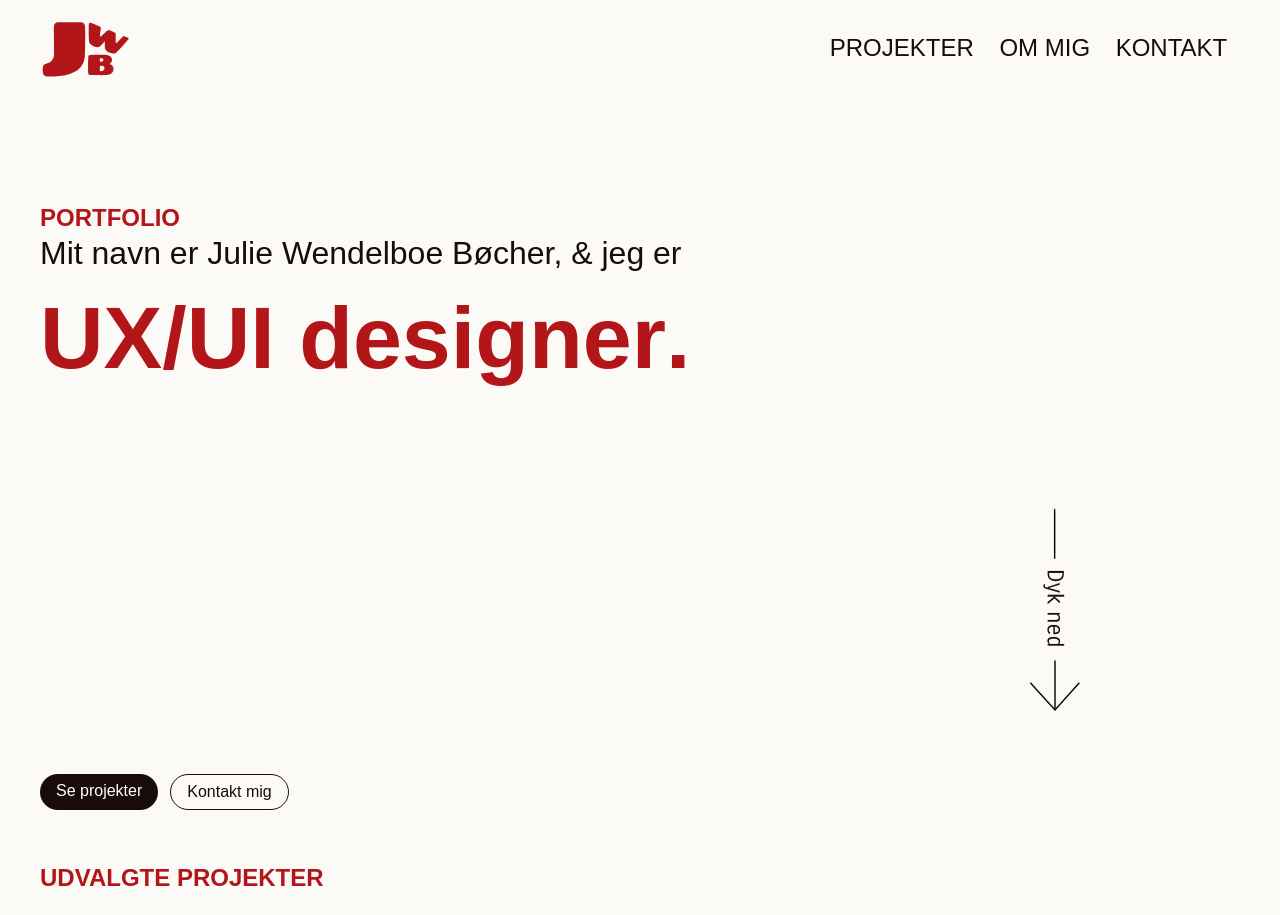
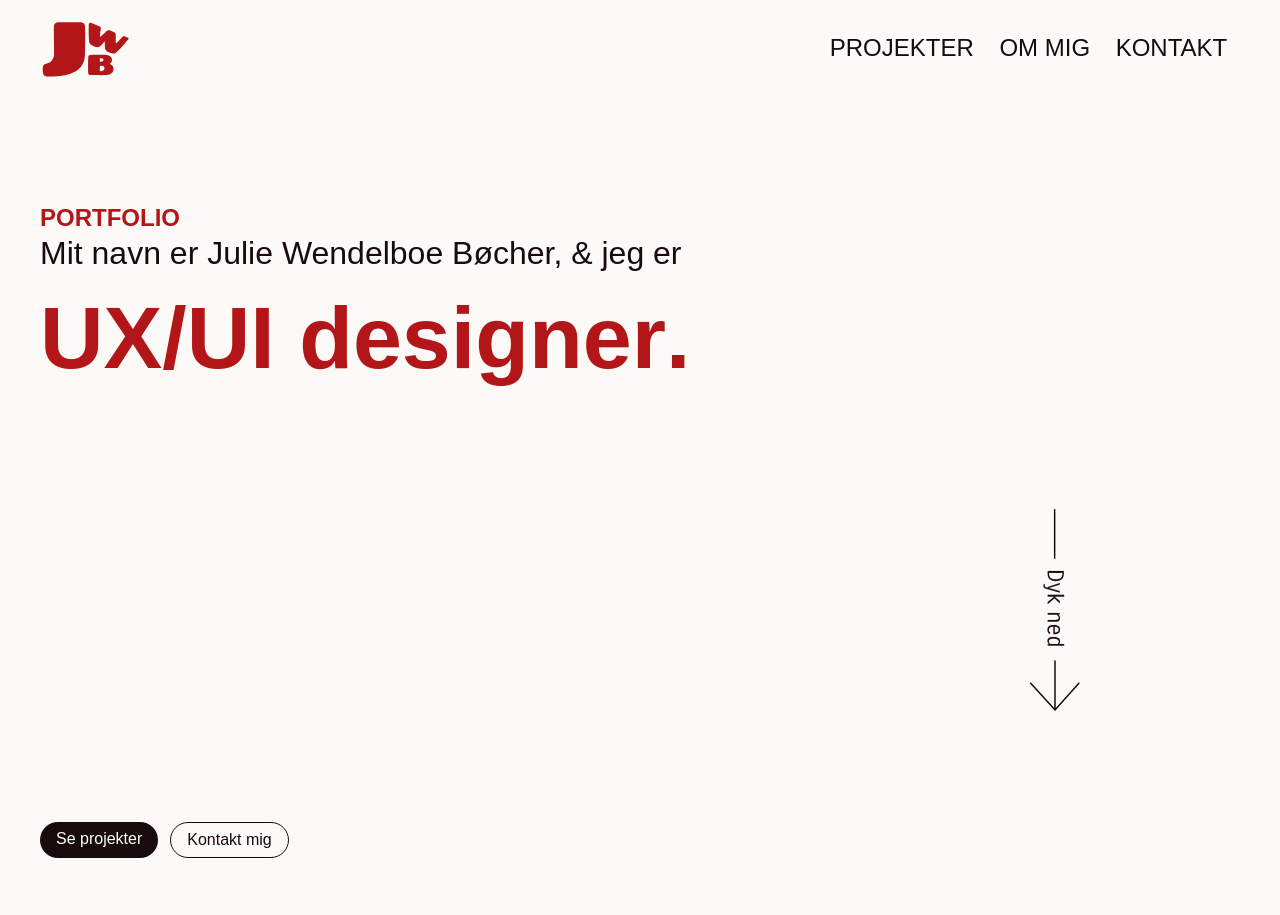
Before and after one commit to juliewboecher/juliewboecher.github.io, a React (Vite) app: page / in a window 1280 px wide. Shown: the top 915 px of the page. Built offline with nearby package versions, Linux system fonts and the light colour scheme; a web font is replaced by a local one.

Commit message:
Refactor .hero-actions margin for improved layout consistency

```diff
--- a/src/pages/HomePage.css
+++ b/src/pages/HomePage.css
@@ -9,6 +9,7 @@
   position: relative;
   width: 100vw;
   min-height: 58svh;
+
 }
 
 .hero-information {
@@ -70,6 +71,10 @@
   width: 50px;
   height: auto;
   animation: bounce 2.5s ease-in-out infinite;
+}
+
+.hero-actions {
+  margin-top: 10rem;
 }
 
 @keyframes bounce {
```
